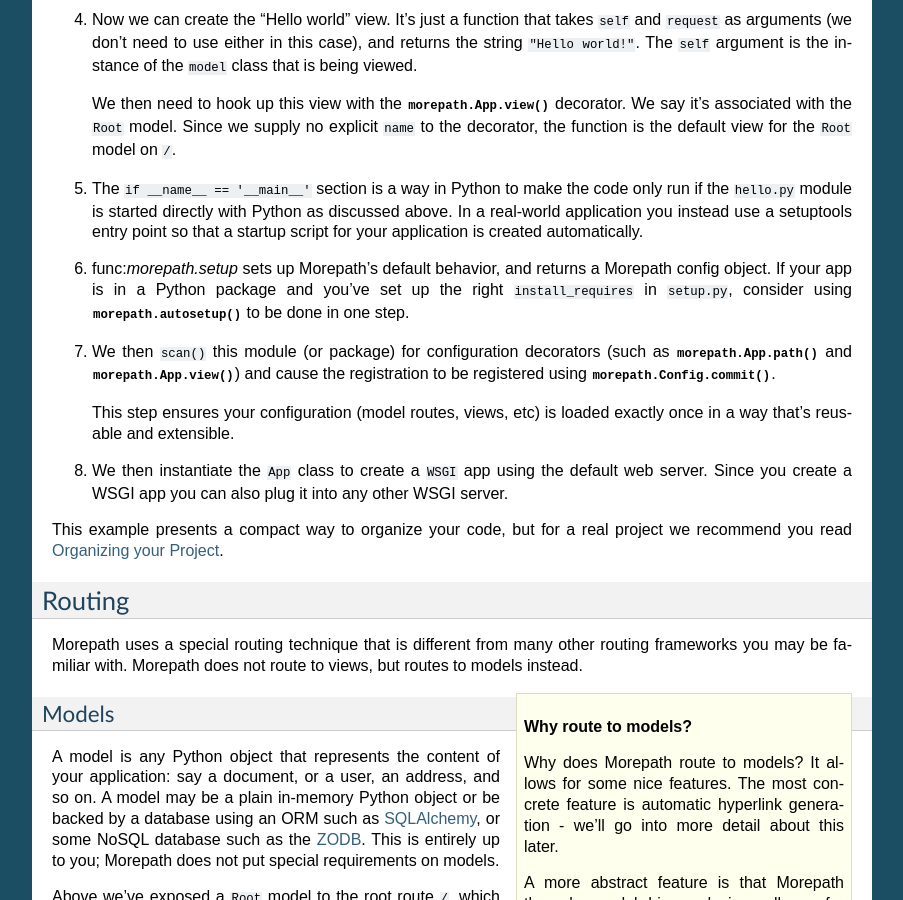
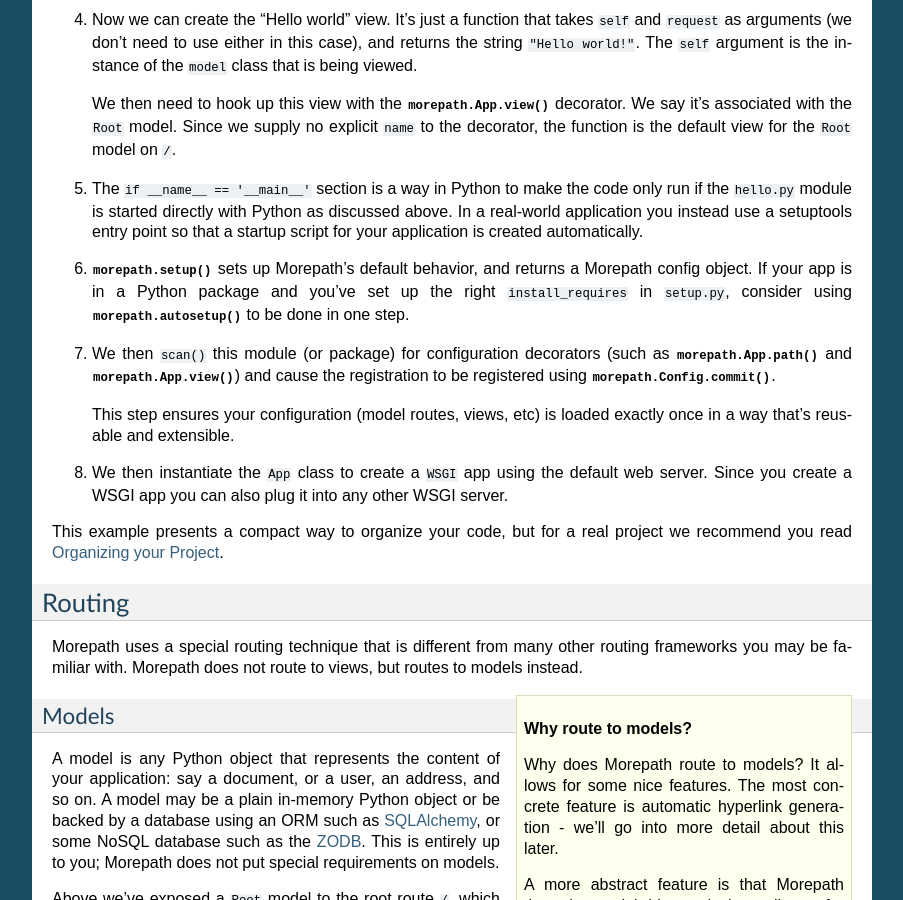
Before and after one commit to morepath/morepath, a Sphinx documentation site: the page built from doc/quickstart.rst, in a window 1280 px wide and 900 px high, scrolled down 1237 px. Shown: the whole window, without its empty margins (198-1101 px from the left). Built offline with Sphinx 7.4.7, drawn with Linux system fonts in a browser that asks for light colours.

Commit message:
Update quickstart.rst
Added missing colon for :func: role.

```diff
--- a/doc/quickstart.rst
+++ b/doc/quickstart.rst
@@ -110,7 +110,7 @@
    application you instead use a setuptools entry point so that a
    startup script for your application is created automatically.
 
-6. func:`morepath.setup` sets up Morepath's default behavior, and
+6. :func:`morepath.setup` sets up Morepath's default behavior, and
    returns a Morepath config object. If your app is in a Python
    package and you've set up the right ``install_requires`` in
    ``setup.py``, consider using :func:`morepath.autosetup` to be done
```
